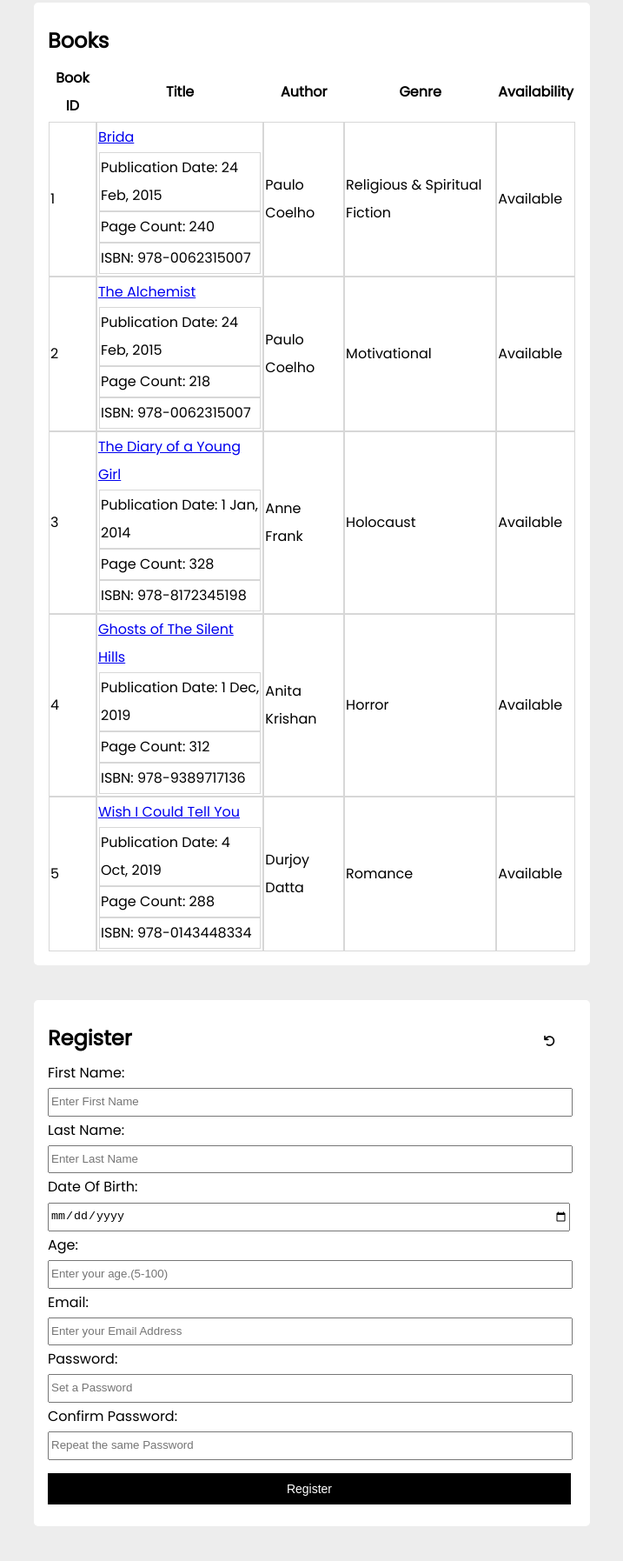
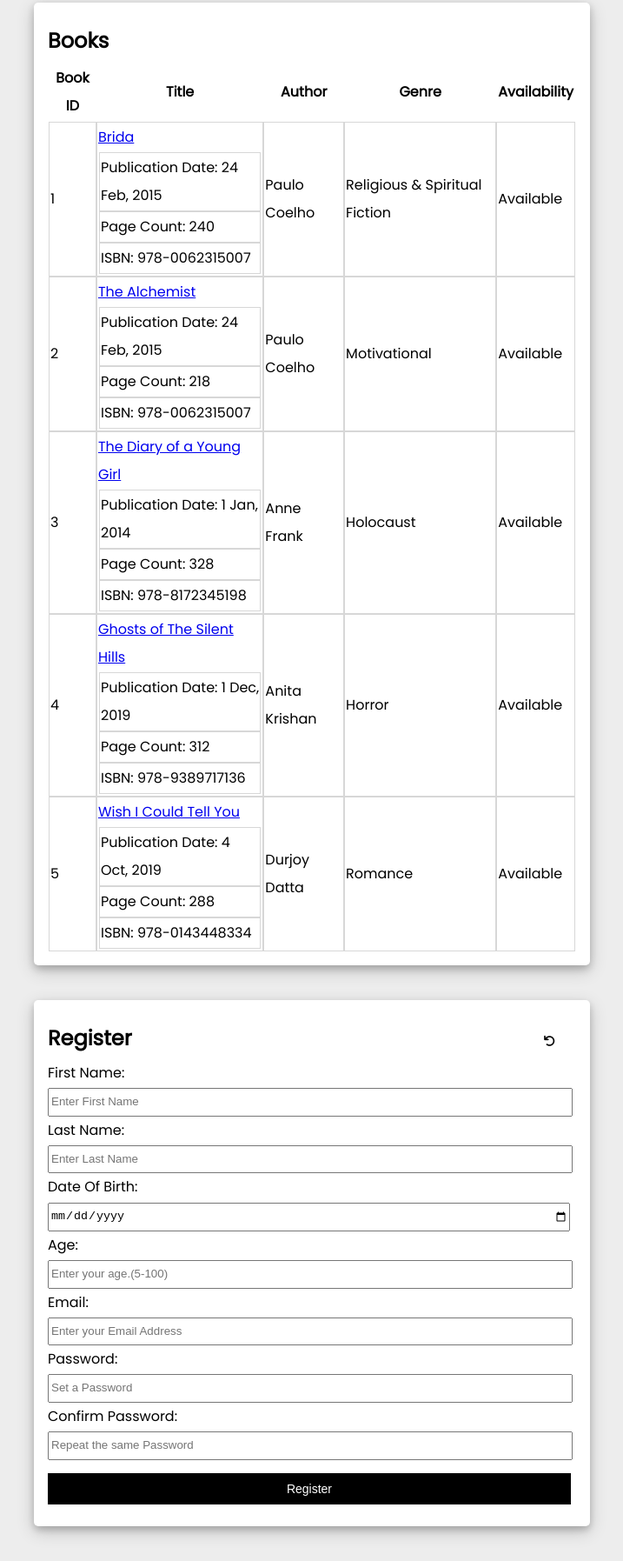
Before and after one commit to r3workz/Frontend-1-Contest-2-May, a plain HTML site: page index.html in a window 1280 px wide. Shown: the part 86-1881 px from the top of the page at 87% size, without its empty margins (281-998 px from the left). Drawn offline with Linux system fonts and the light colour scheme.

Commit message:
added card effect
+ Box-Shadow to both the sections & navbar.

```diff
--- a/index.html
+++ b/index.html
@@ -23,7 +23,7 @@
     </ul>
 </nav>
 
-<section id="books">
+<section id="books" class="card">
     <h1>Books</h1>
     <table class="main">
 
@@ -154,7 +154,7 @@
     </table>
 </section>
 
-<section id="register">
+<section id="register" class="card">
 
     <h1>Register</h1>
 
--- a/styles.css
+++ b/styles.css
@@ -13,7 +13,9 @@ h1{
     margin: auto;
     padding-top: 20px;
 }
-
+.card{
+    box-shadow: 0 4px 8px 0 rgba(0, 0, 0, 0.2), 0 6px 20px 0 rgba(0, 0, 0, 0.19);
+}
 
 /*Navigation Bar*/
 #nav{
@@ -23,6 +25,7 @@ h1{
     position: sticky;
     top: 0;
     margin: 0 0 40px;
+    box-shadow: 0 4px 8px 0 rgba(0, 0, 0, 0.2), 0 6px 20px 0 rgba(0, 0, 0, 0.19);
 }
 
 a.nav{
```
